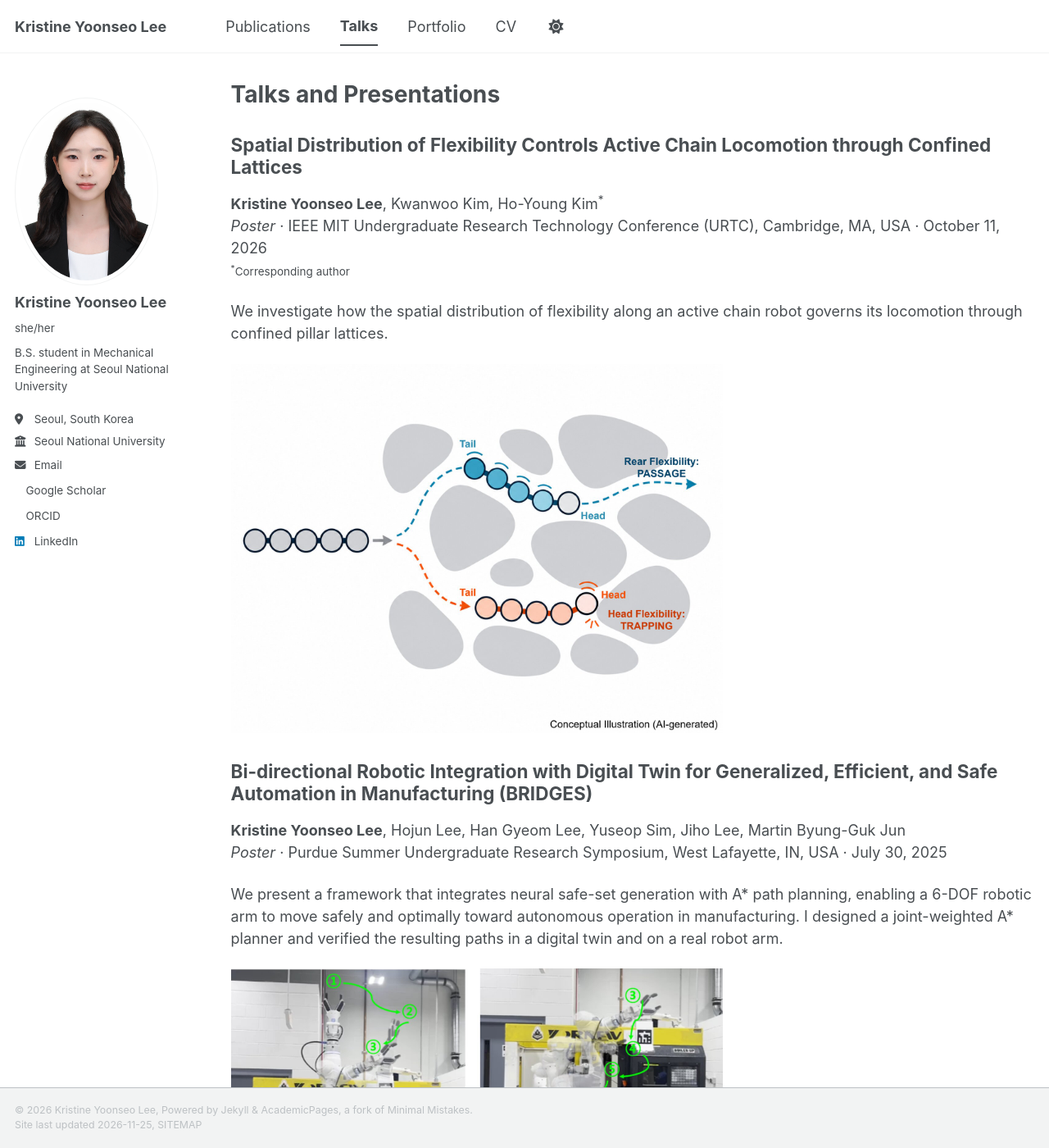
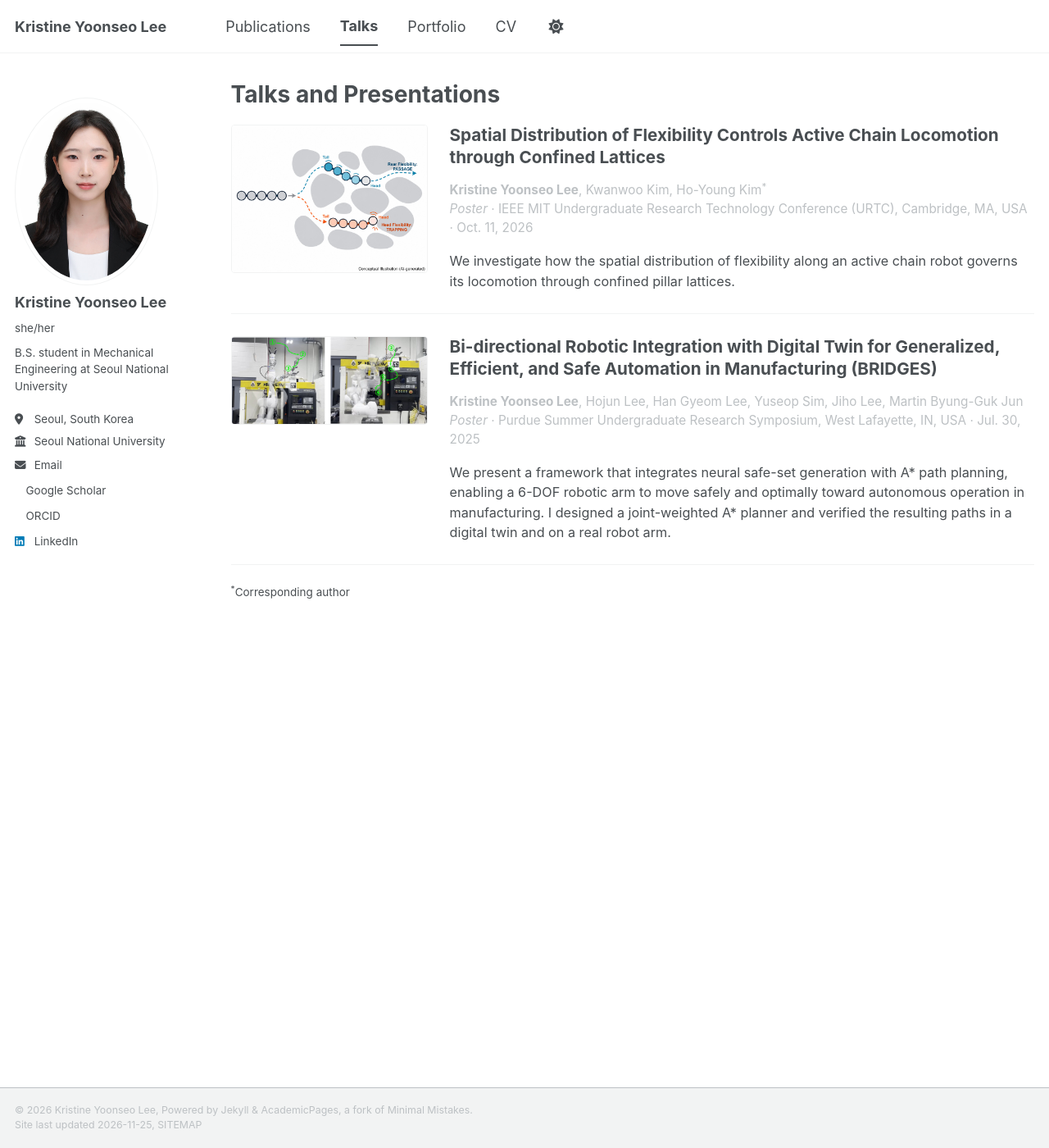
Before and after one commit to kristineyslee/kristineyslee.github.io, a Jekyll site: the page built from _pages/talks.html, in a window 1280 px wide and 1400 px high. Shown: the whole window at 82% size. Built offline with Jekyll 4.4.1, drawn with Linux system fonts in a browser that asks for light colours; a style sheet for code colours, icons or effects is not loaded.

Commit message:
Update talks.html

```diff
--- a/_pages/talks.html
+++ b/_pages/talks.html
@@ -5,23 +5,32 @@ permalink: /talks/
 author_profile: true
 ---
 
-<h3>Spatial Distribution of Flexibility Controls Active Chain Locomotion through Confined Lattices</h3>
+<div class="talk-item">
+  <a class="talk-item__thumb" href="/images/urtc.jpg">
+    <img src="/images/urtc.jpg" alt="URTC 2026 poster" loading="lazy">
+  </a>
+  <div class="talk-item__body">
+    <h3>Spatial Distribution of Flexibility Controls Active Chain Locomotion through Confined Lattices</h3>
+    <p class="talk-item__meta">
+      <b>Kristine Yoonseo Lee</b>, Kwanwoo Kim, Ho-Young Kim<sup>*</sup><br>
+      <i>Poster</i> · IEEE MIT Undergraduate Research Technology Conference (URTC), Cambridge, MA, USA · Oct. 11, 2026
+    </p>
+    <p>We investigate how the spatial distribution of flexibility along an active chain robot governs its locomotion through confined pillar lattices.</p>
+  </div>
+</div>
 
-<p>
-  <b>Kristine Yoonseo Lee</b>, Kwanwoo Kim, Ho-Young Kim<sup>*</sup><br>
-  <i>Poster</i> · IEEE MIT Undergraduate Research Technology Conference (URTC), Cambridge, MA, USA · October 11, 2026<br>
-  <small><sup>*</sup>Corresponding author</small>
-</p>
+<div class="talk-item">
+  <a class="talk-item__thumb" href="/images/mmrl.jpg">
+    <img src="/images/mmrl.jpg" alt="6-DOF robotic arm executing a planned path next to a CNC machine" loading="lazy">
+  </a>
+  <div class="talk-item__body">
+    <h3>Bi-directional Robotic Integration with Digital Twin for Generalized, Efficient, and Safe Automation in Manufacturing (BRIDGES)</h3>
+    <p class="talk-item__meta">
+      <b>Kristine Yoonseo Lee</b>, Hojun Lee, Han Gyeom Lee, Yuseop Sim, Jiho Lee, Martin Byung-Guk Jun<br>
+      <i>Poster</i> · Purdue Summer Undergraduate Research Symposium, West Lafayette, IN, USA · Jul. 30, 2025
+    </p>
+    <p>We present a framework that integrates neural safe-set generation with A* path planning, enabling a 6-DOF robotic arm to move safely and optimally toward autonomous operation in manufacturing. I designed a joint-weighted A* planner and verified the resulting paths in a digital twin and on a real robot arm.</p>
+  </div>
+</div>
 
-<p>We investigate how the spatial distribution of flexibility along an active chain robot governs its locomotion through confined pillar lattices.</p>
-<p><img src="/images/urtc.jpg" alt="URTC 2026 poster" style="width: 100%; max-width: 600px;"></p>
-
-<h3>Bi-directional Robotic Integration with Digital Twin for Generalized, Efficient, and Safe Automation in Manufacturing (BRIDGES)</h3>
-
-<p>
-  <b>Kristine Yoonseo Lee</b>, Hojun Lee, Han Gyeom Lee, Yuseop Sim, Jiho Lee, Martin Byung-Guk Jun<br>
-  <i>Poster</i> · Purdue Summer Undergraduate Research Symposium, West Lafayette, IN, USA · July 30, 2025
-</p>
-
-<p>We present a framework that integrates neural safe-set generation with A* path planning, enabling a 6-DOF robotic arm to move safely and optimally toward autonomous operation in manufacturing. I designed a joint-weighted A* planner and verified the resulting paths in a digital twin and on a real robot arm.</p>
-<p><img src="/images/mmrl.jpg" alt="6-DOF robotic arm executing a planned path next to a CNC machine" style="width: 100%; max-width: 600px;"></p>
+<p class="talk-item__note"><small><sup>*</sup>Corresponding author</small></p>
```
